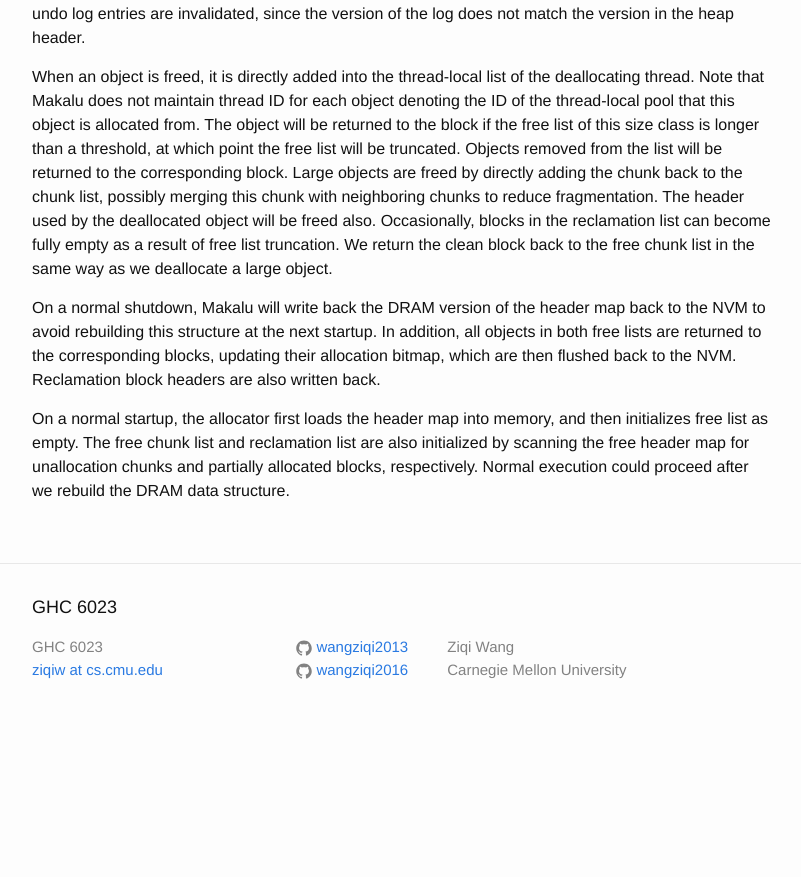
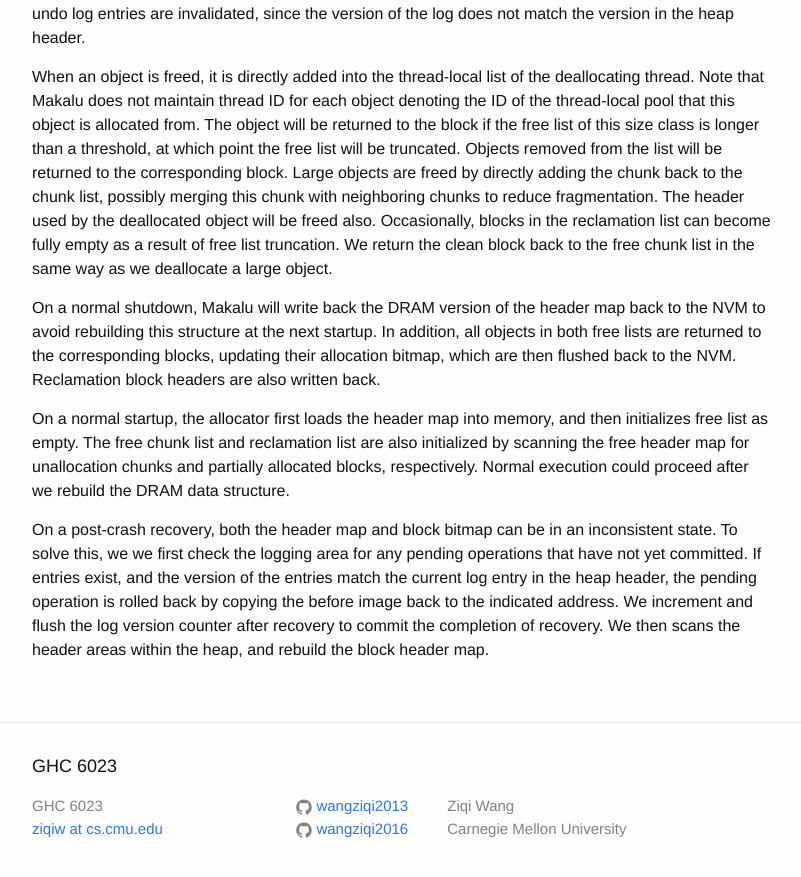
Before and after one commit to wangziqi2013/wangziqi2013.github.io, a Jekyll site: the page built from _posts/2019-11-18-makalu.markdown, in a window 1280 px wide and 900 px high, scrolled down 3754 px. Shown: the top 877 px of the window, without its empty margins (238-1039 px from the left). Built offline with Jekyll 4.4.1, drawn with Linux system fonts in a browser that asks for light colours; before the commit the page ends 4495 px from its top, so only the background shows below that.

Commit message:
Working on recovery

```diff
--- a/_posts/2019-11-18-makalu.markdown
+++ b/_posts/2019-11-18-makalu.markdown
@@ -152,3 +152,9 @@ back.
 On a normal startup, the allocator first loads the header map into memory, and then initializes free list as empty. The
 free chunk list and reclamation list are also initialized by scanning the free header map for unallocation chunks and
 partially allocated blocks, respectively. Normal execution could proceed after we rebuild the DRAM data structure.
+
+On a post-crash recovery, both the header map and block bitmap can be in an inconsistent state. To solve this, we
+we first check the logging area for any pending operations that have not yet committed. If entries exist, and the version
+of the entries match the current log entry in the heap header, the pending operation is rolled back by copying the
+before image back to the indicated address. We increment and flush the log version counter after recovery to commit the
+completion of recovery. We then scans the header areas within the heap, and rebuild the block header map.
```
